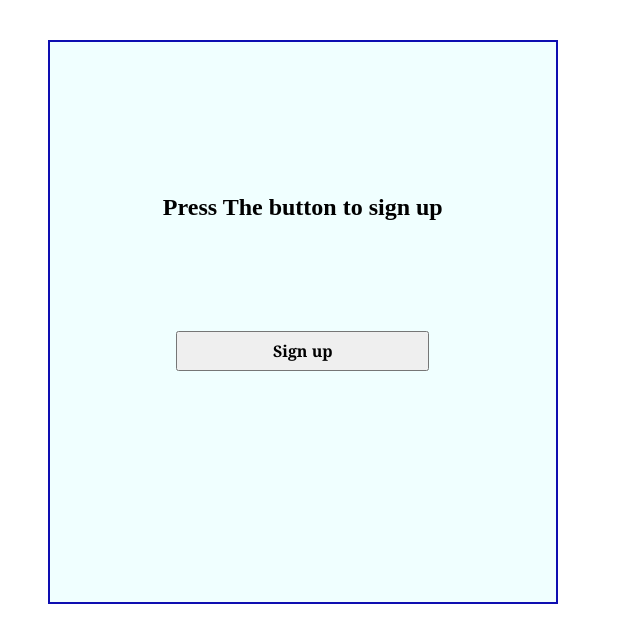
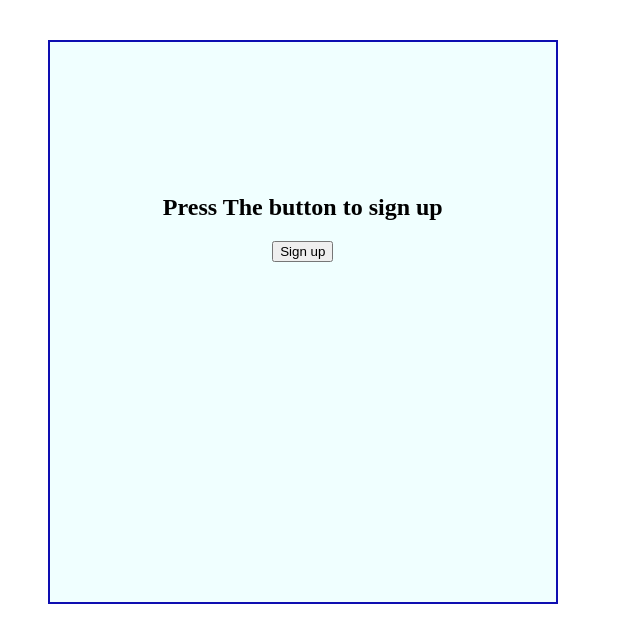
Before and after one commit to fayez-bnayan/Assignment-express, a website: page express.html in a window 1280 px wide. Shown: the whole page, without its empty margins (0-640 px from the left). Drawn offline with Linux system fonts and the light colour scheme.

Commit message:
Update express.html

```diff
--- a/express.html
+++ b/express.html
@@ -9,9 +9,11 @@
 </head>
 <body>
     <form action="/" method="post">
+
         <div class="press">
     <h2> Press The button to sign up</h2>
-    <a href="/signup"><button>Sign up</button></a>
+
+     <a href="/sign"><input type="button" value="Sign up"></a>
 </div>
 
     </form>
```
